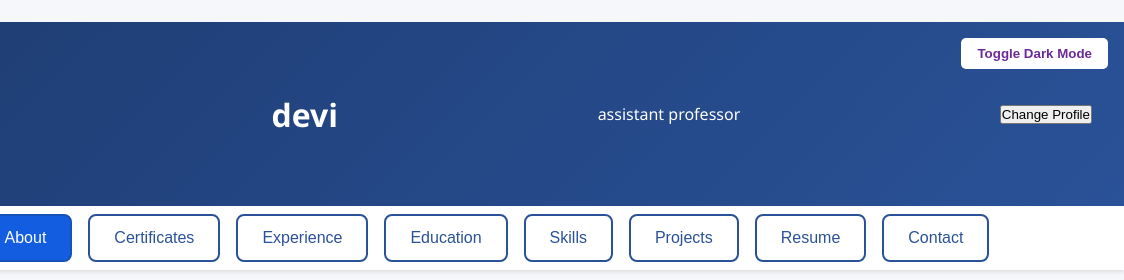
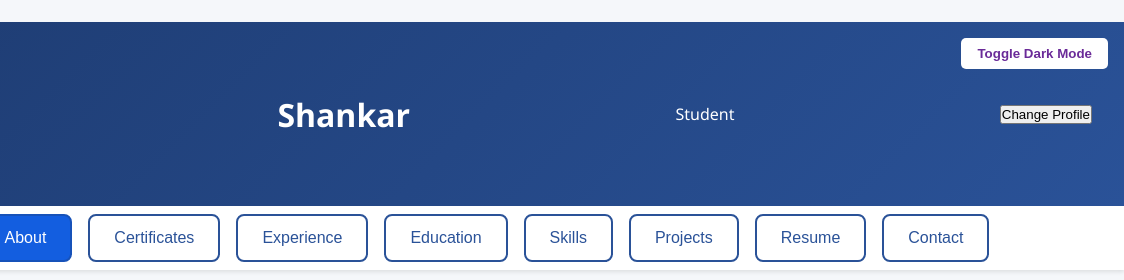
Before and after one commit to shankar-07-bot/Shankar-, a plain HTML site: page index.html in a window 1280 px wide. Shown: the top 280 px of the page, 156-1280 px from the left. Drawn offline with Linux system fonts and the light colour scheme.

Commit message:
Update index.html

```diff
--- a/index.html
+++ b/index.html
@@ -200,10 +200,10 @@
   <button class="dark-toggle" onclick="toggleDarkMode()">Toggle Dark Mode</button>
   <img src="./shyamala.jpg" alt="Profile Picture" class="profile-picture" id="profileImage" style="margin: 0 1rem 0 0; align-self: flex-start;">
   <div style="text-align: left;">
-    <h1> devi</h1>
+    <h1> Shankar</h1>
 
   </div>
-  <p>assistant professor </p>
+  <p>Student</p>
   <input type="file" id="fileInput" accept="image/*" style="display:none">
   <button onclick="showModal()">Change Profile</button>
 </header>
```
